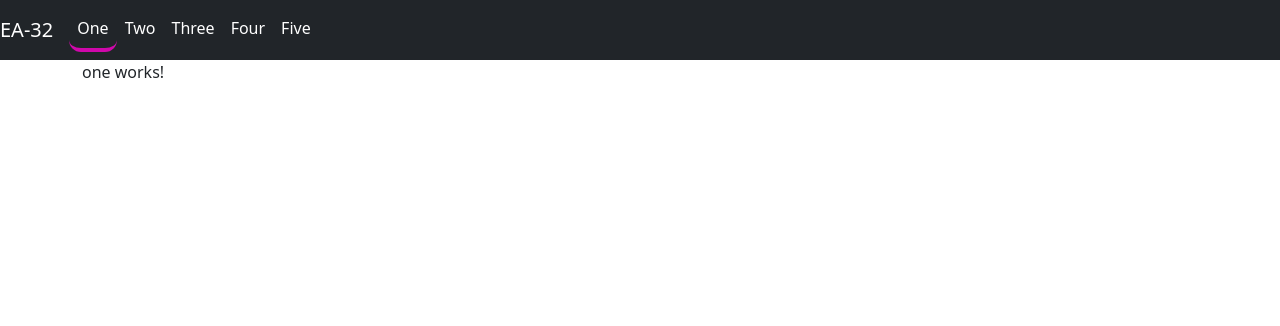
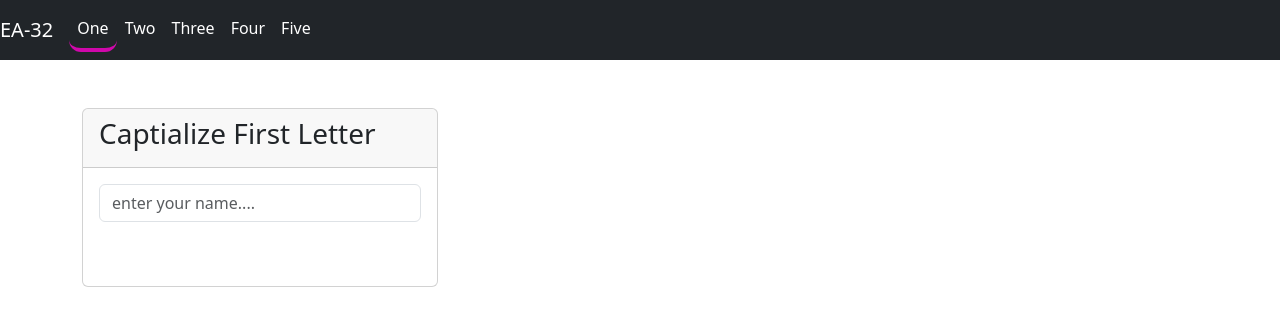
Before and after one commit to abhikaleangulardev-gif/basic_Custom_Pipe_Interview_Preparation_Angular_21, an Angular app: page /one in a window 1280 px wide. Shown: the top 326 px of the page. Built offline with nearby package versions, Linux system fonts and the light colour scheme.

Commit message:
completed-custom-pipe-first-letter

```diff
--- a/src/app/component/one/one.html
+++ b/src/app/component/one/one.html
@@ -1 +1,15 @@
-<p>one works!</p>
+<div class="row my-5">
+    <div class="col-sm-4">
+        <div class="card">
+            <div class="card-header">
+                <h3>Captialize First Letter</h3>
+            </div>
+            <div class="card-body">
+                <input type="text" class="form-control" name="" id="" placeholder="enter your name...."
+                    [(ngModel)]="myName">
+
+                <pre class="text-success my-4"><b>{{myName | appCaptializeFirstLetter}}</b></pre>
+            </div>
+        </div>
+    </div>
+</div>
--- a/src/app/component/one/one.ts
+++ b/src/app/component/one/one.ts
@@ -1,11 +1,18 @@
-import { Component } from '@angular/core';
+import { Component, OnInit } from '@angular/core';
+import { FormsModule } from '@angular/forms';
+import { CaptializeFirstLetter } from '../../custom-pipe/captializeFirstLetter.pipe';
 
 @Component({
   selector: 'app-one',
-  imports: [],
+  imports: [FormsModule,CaptializeFirstLetter],
   templateUrl: './one.html',
   styleUrl: './one.css',
 })
-export class One {
+export class One implements OnInit{
+    myName:string = '';
+    constructor(){}
 
+    ngOnInit(): void {
+
+    }
 }
--- /dev/null
+++ b/src/app/custom-pipe/captializeFirstLetter.pipe.ts
@@ -0,0 +1,13 @@
+import { Pipe, PipeTransform } from "@angular/core";
+
+@Pipe({
+    name: 'appCaptializeFirstLetter'
+})
+
+
+
+export class CaptializeFirstLetter implements PipeTransform{
+    transform(value: any) {
+        return value.charAt(0).toUpperCase() + value.slice(1);
+    }
+}
```
